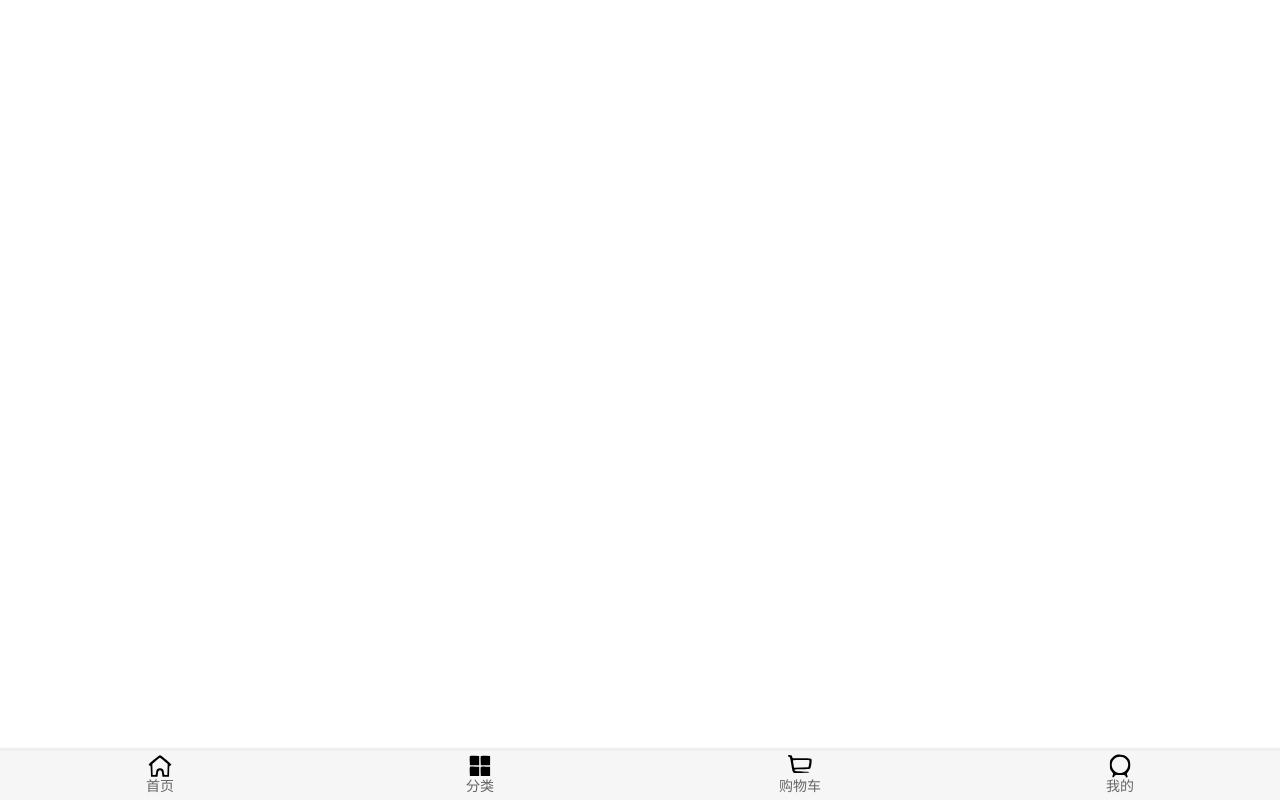
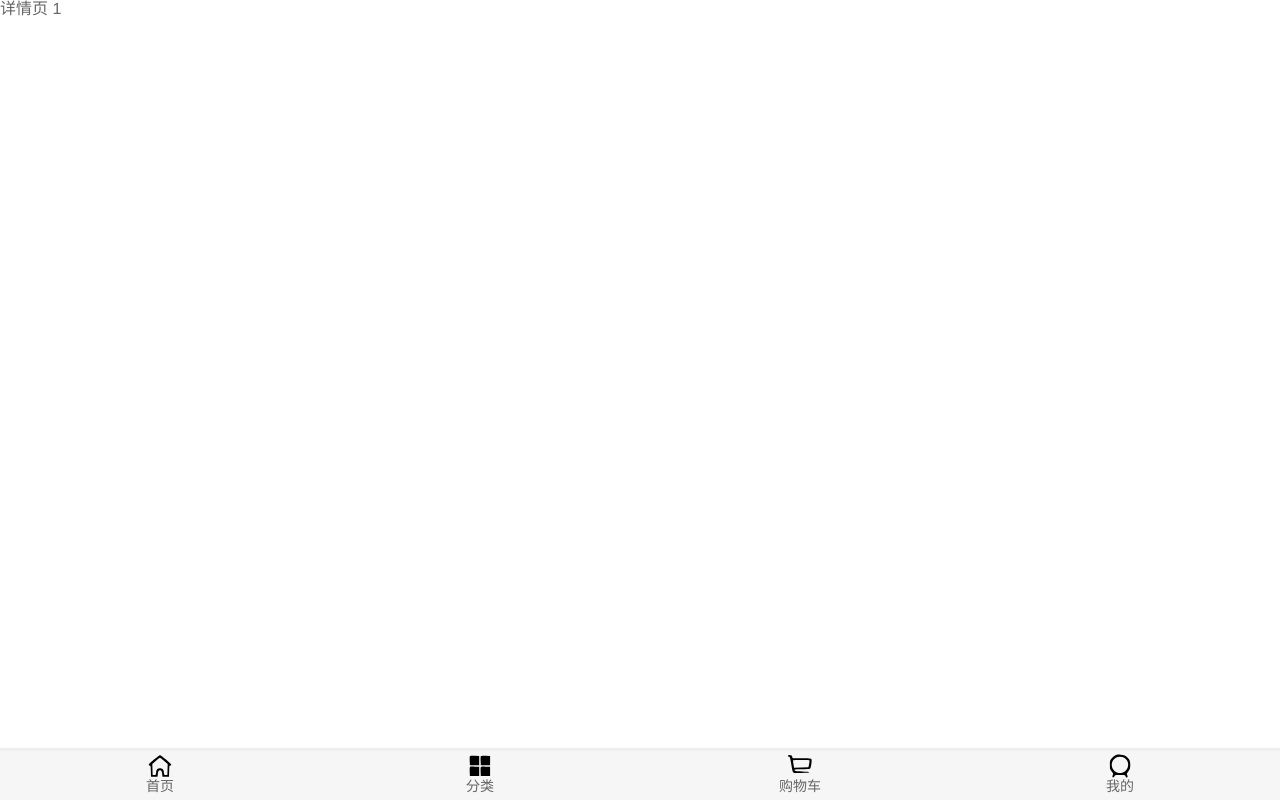
Before and after one commit to codingbylch/vue-project-supermall, a Vue app: page /detail/1 in a window 1280 px wide. Built offline with nearby package versions, Linux system fonts and the light colour scheme; the HTML template or start-up script is replaced by a standard one.

Commit message:
跳转到详情页并携带id

```diff
--- a/src/components/content/goods/GoodListItem.vue
+++ b/src/components/content/goods/GoodListItem.vue
@@ -1,5 +1,5 @@
 <template>
-  <div class="goods-list-item">
+  <div class="goods-list-item" @click="itemClick">
     <img :src="goodsItem.show.img" @load="imageLoad"/>
     <div>
       <p>{{goodsItem.title}}</p>
@@ -23,6 +23,11 @@ export default {
     imageLoad(){
       // console.log('imageLoad');
       this.$bus.$emit('itemImageLoad')
+    },
+    itemClick(){
+      // id方式
+      this.$router.push('/detail/'+ this.goodsItem.iid)
+      // query方式
     }
   }
 };
--- a/src/router/index.js
+++ b/src/router/index.js
@@ -5,6 +5,7 @@ const Home = () => import('views/home/Home')
 const Cart = () => import('views/cart/Cart')
 const Category = () => import('views/category/Category')
 const Profile = () => import('views/profile/Profile')
+const Detail = () => import('views/detail/Detail')
 
 Vue.use(VueRouter)
 
@@ -24,6 +25,10 @@ const routes = [{
         path: '/profile',
         component: Profile
     },
+    {
+        path: '/detail/:id',
+        component: Detail
+    }
 ]
 
 const router = new VueRouter({
--- /dev/null
+++ b/src/views/detail/Detail.vue
@@ -0,0 +1,22 @@
+<template>
+  <div>详情页
+      {{iid}}
+  </div>
+
+</template>
+
+<script>
+export default {
+  data() {
+    return {
+      iid: null
+    };
+  },
+  created(){
+      this.iid = this.$route.params.id
+  }
+};
+</script>
+
+<style>
+</style>
```
